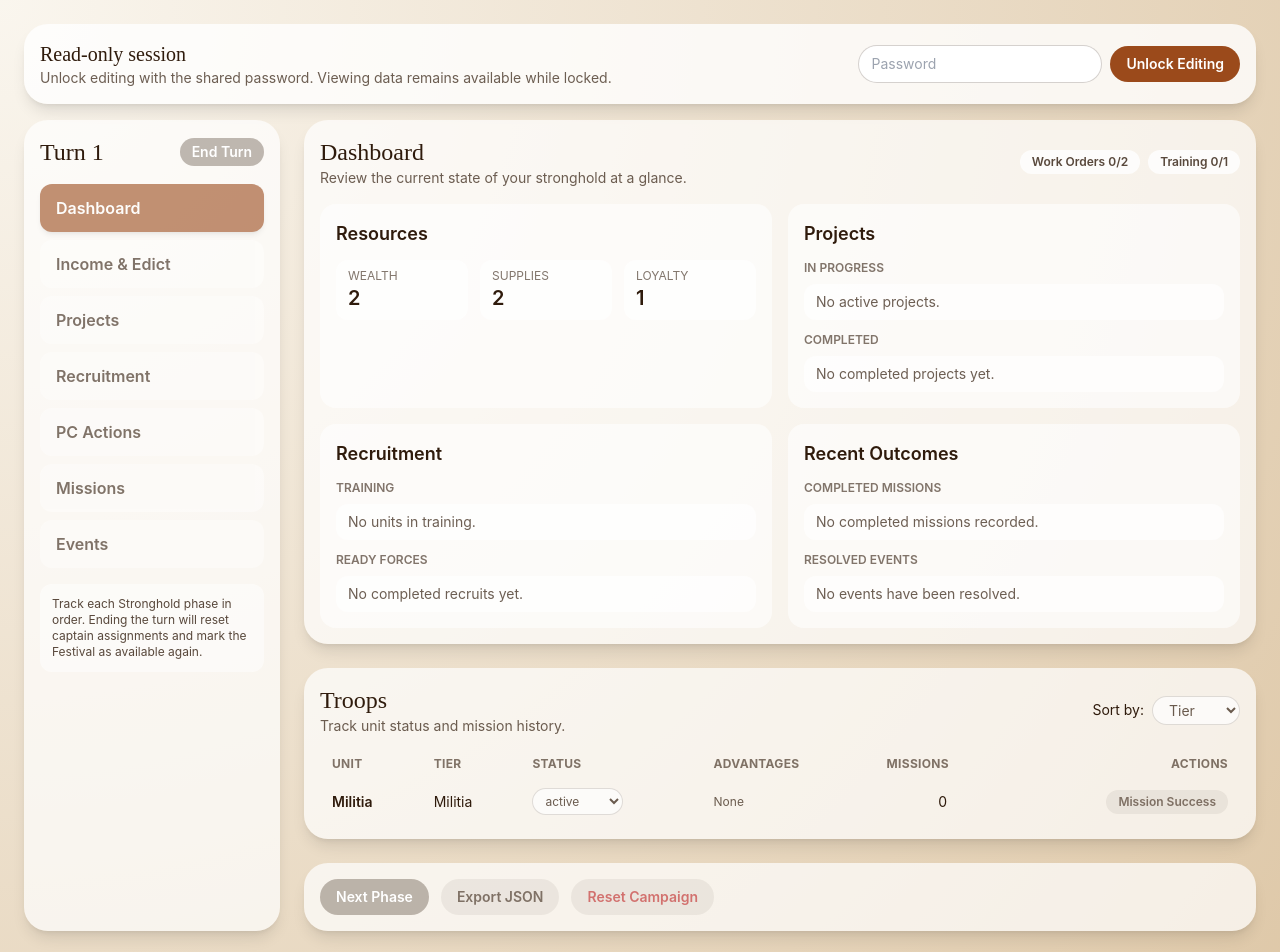
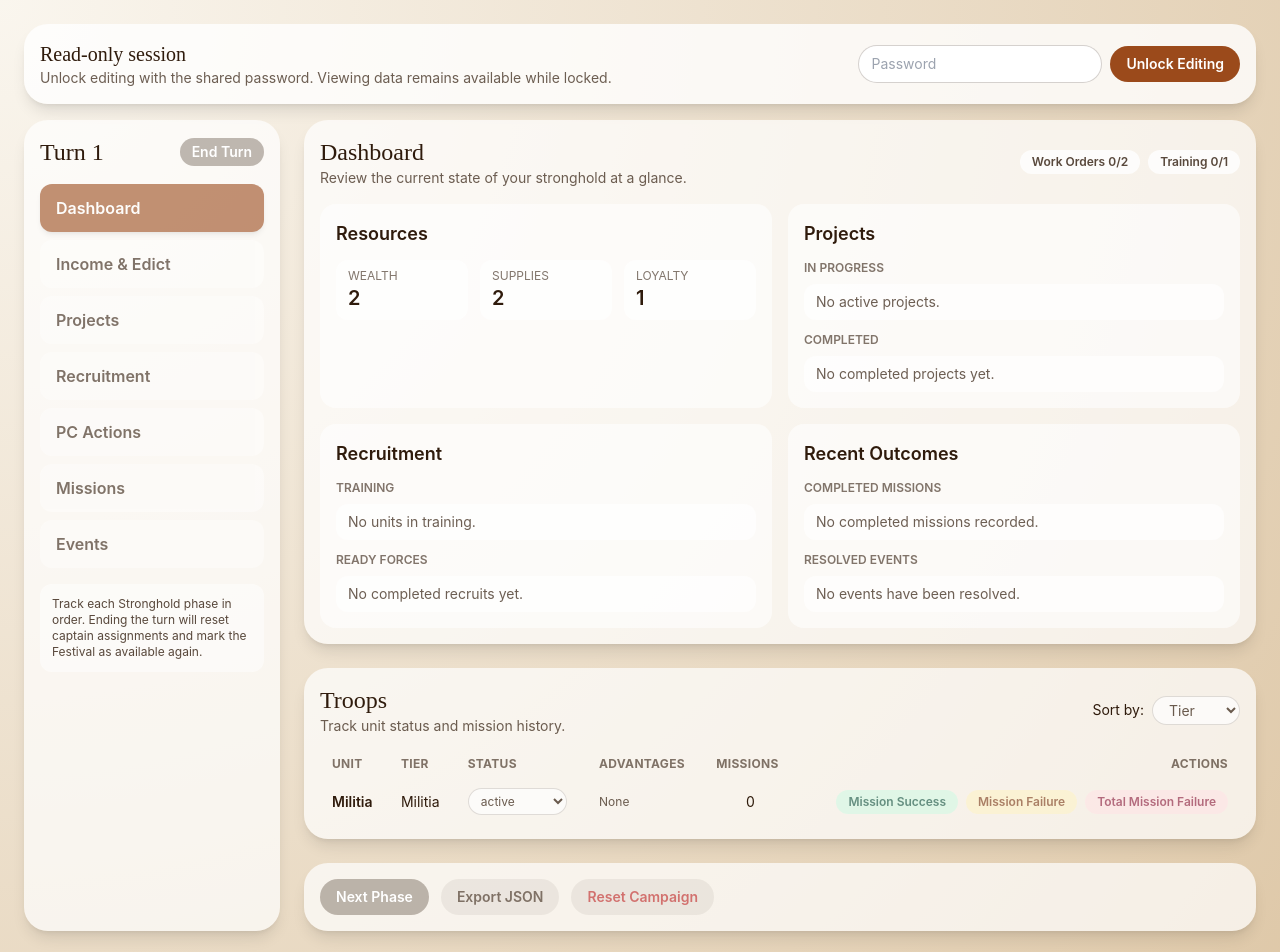
Before and after one commit to TrevorBrown25/stronghold, a Next.js app: page / in a window 1280 px wide. Shown: the top 952 px of the page. Built offline with nearby package versions, Linux system fonts and the light colour scheme.

Commit message:
Add mission outcome controls to troop table

```diff
--- a/components/TroopTable.tsx
+++ b/components/TroopTable.tsx
@@ -6,14 +6,13 @@ import { selectIsLocked, useEditLockStore } from "@/lib/editLock";
 import { useStrongholdStore } from "@/lib/store";
 import type { Troop, TroopStatus } from "@/lib/types";
 
-const STATUS_OPTIONS: TroopStatus[] = [
-  "active",
-  "deployed"
-];
+const STATUS_OPTIONS: TroopStatus[] = ["active", "deployed", "recovering"];
 
 export function TroopTable() {
   const troops = useStrongholdStore((state) => state.troops);
   const updateTroopStatus = useStrongholdStore((state) => state.updateTroopStatus);
+  const removeTroop = useStrongholdStore((state) => state.removeTroop);
+  const turn = useStrongholdStore((state) => state.turn);
   const [sortKey, setSortKey] = useState<"tier" | "status" | "name">("tier");
   const isLocked = useEditLockStore(selectIsLocked);
 
@@ -27,12 +26,29 @@ export function TroopTable() {
 
   const handleStatusChange = (troop: Troop, status: TroopStatus) => {
     if (isLocked) return;
+    const recoveringLocked =
+      troop.status === "recovering" && troop.recoveringUntilTurn === turn;
+    if (recoveringLocked && status !== "recovering") return;
     updateTroopStatus(troop.id, status);
   };
 
   const handleMissionSuccess = (troop: Troop) => {
     if (isLocked) return;
-    updateTroopStatus(troop.id, troop.status, 1);
+    updateTroopStatus(troop.id, "active", 1);
+  };
+
+  const handleMissionFailure = (troop: Troop) => {
+    if (isLocked) return;
+    updateTroopStatus(troop.id, "recovering", 1);
+  };
+
+  const handleTotalMissionFailure = (troop: Troop) => {
+    if (isLocked) return;
+    const confirmed = window.confirm(
+      `Remove ${troop.name} from the roster? This cannot be undone.`
+    );
+    if (!confirmed) return;
+    removeTroop(troop.id);
   };
 
   return (
@@ -71,8 +87,16 @@ export function TroopTable() {
             </tr>
           </thead>
           <tbody>
-            {sorted.map((troop) => (
-              <tr key={troop.id} className="border-b border-ink/10 last:border-none">
+            {sorted.map((troop) => {
+              const recoveringLocked =
+                troop.status === "recovering" &&
+                troop.recoveringUntilTurn === turn;
+
+              return (
+                <tr
+                  key={troop.id}
+                  className="border-b border-ink/10 last:border-none"
+                >
                   <td className="px-3 py-2 font-semibold">{troop.name}</td>
                   <td className="px-3 py-2 capitalize">{troop.tier}</td>
                   <td className="px-3 py-2">
@@ -82,7 +106,7 @@ export function TroopTable() {
                         handleStatusChange(troop, event.target.value as TroopStatus)
                       }
                       className="rounded-full border border-ink/20 bg-white px-2 py-1 text-xs"
-                    disabled={isLocked}
+                      disabled={isLocked || recoveringLocked}
                     >
                       {STATUS_OPTIONS.map((option) => (
                         <option key={option} value={option}>
@@ -94,19 +118,41 @@ export function TroopTable() {
                   <td className="px-3 py-2 text-xs text-ink/70">{troop.advantages}</td>
                   <td className="px-3 py-2 text-center">{troop.missionsCompleted}</td>
                   <td className="px-3 py-2 text-right">
-                  <div className="flex justify-end gap-2">
+                    <div className="flex flex-wrap justify-end gap-2">
+                      {recoveringLocked && (
+                        <span className="self-center rounded-full bg-amber-100 px-2 py-0.5 text-[10px] font-semibold uppercase tracking-wide text-amber-700">
+                          Recovering
+                        </span>
+                      )}
                       <button
                         onClick={() => handleMissionSuccess(troop)}
-                      disabled={isLocked}
-                      className="rounded-full bg-ink/10 px-3 py-1 text-xs font-semibold hover:bg-ink/20 disabled:cursor-not-allowed disabled:opacity-60"
+                        disabled={isLocked || recoveringLocked}
+                        className="rounded-full bg-emerald-100 px-3 py-1 text-xs font-semibold text-emerald-900 hover:bg-emerald-200 disabled:cursor-not-allowed disabled:opacity-60"
                         title="Mark successful mission"
                       >
                         Mission Success
                       </button>
+                      <button
+                        onClick={() => handleMissionFailure(troop)}
+                        disabled={isLocked || recoveringLocked}
+                        className="rounded-full bg-amber-100 px-3 py-1 text-xs font-semibold text-amber-900 hover:bg-amber-200 disabled:cursor-not-allowed disabled:opacity-60"
+                        title="Mark failed mission"
+                      >
+                        Mission Failure
+                      </button>
+                      <button
+                        onClick={() => handleTotalMissionFailure(troop)}
+                        disabled={isLocked}
+                        className="rounded-full bg-rose-100 px-3 py-1 text-xs font-semibold text-rose-900 hover:bg-rose-200 disabled:cursor-not-allowed disabled:opacity-60"
+                        title="Remove troop from roster"
+                      >
+                        Total Mission Failure
+                      </button>
                     </div>
                   </td>
                 </tr>
-            ))}
+              );
+            })}
           </tbody>
         </table>
       </div>
--- a/lib/store.ts
+++ b/lib/store.ts
@@ -74,6 +74,7 @@ interface StrongholdState {
   toggleCaptainAssignment: (missionId: string, captainId: string) => void;
   toggleTroopAssignment: (missionId: string, troopId: string) => void;
   updateTroopStatus: (troopId: string, status: Troop["status"], deltaMission?: number) => void;
+  removeTroop: (troopId: string) => void;
   addEvent: (entry: Omit<EventEntry, "id" | "turn">) => void;
   toggleEventResolved: (id: string) => void;
   addNote: (note: Omit<NoteEntry, "id" | "turn">) => void;
@@ -473,20 +474,40 @@ export const useStrongholdStore = create<StrongholdState>()(
           }));
         },
         updateTroopStatus: (troopId, status, deltaMission = 0) => {
+          const currentTurn = get().turn;
           set((state) => ({
             troops: state.troops.map((troop) => {
               if (troop.id !== troopId) return troop;
+
+              const isRecoveringLocked =
+                troop.status === "recovering" &&
+                troop.recoveringUntilTurn === currentTurn &&
+                status !== "recovering";
+
+              if (isRecoveringLocked) {
+                return troop;
+              }
+
               const missionsCompleted = Math.max(
                 0,
                 troop.missionsCompleted + deltaMission
               );
-              const nextStatus = status;
+
+              const recoveringUntilTurn =
+                status === "recovering" ? currentTurn : undefined;
+
               return {
                 ...troop,
-                status: nextStatus,
-                missionsCompleted
+                status,
+                missionsCompleted,
+                recoveringUntilTurn
               };
             })
+          }));
+        },
+        removeTroop: (troopId) => {
+          set((state) => ({
+            troops: state.troops.filter((troop) => troop.id !== troopId)
           }));
         },
         addEvent: (entry) => {
--- a/lib/types.ts
+++ b/lib/types.ts
@@ -57,7 +57,7 @@ export interface Captain {
   traits?: string[];
 }
 
-export type TroopStatus = "active" | "deployed";
+export type TroopStatus = "active" | "deployed" | "recovering";
 
 export interface Troop {
   id: string;
@@ -67,6 +67,7 @@ export interface Troop {
   status: TroopStatus;
   advantages: string;
   missionsCompleted: number;
+  recoveringUntilTurn?: number;
 }
 
 export interface Mission {
```
Lines whose indentation alone changed are shown as unchanged.
